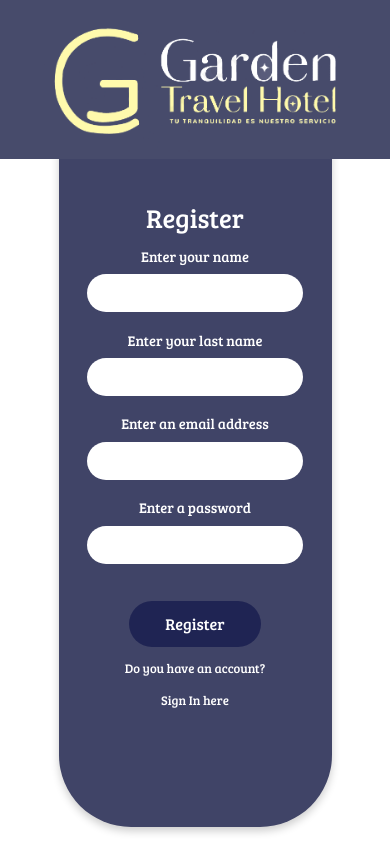
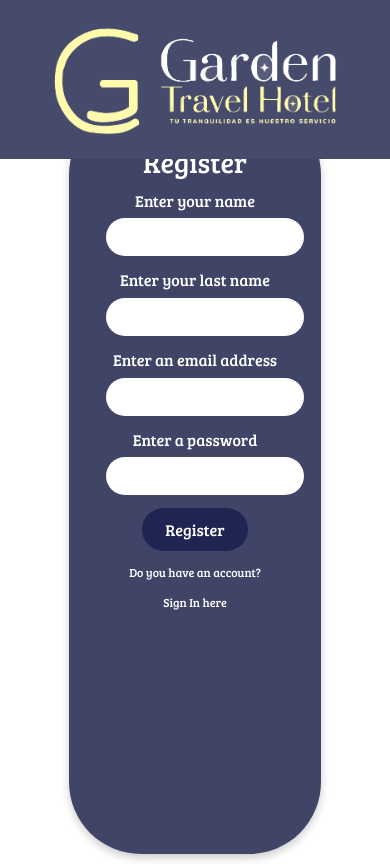
Before and after one commit to kvelasquez-2019504/Garden-Travel-Frontend, a React (Vite) app: page /auth in a window 390 px wide. Both pictures are taken after a click on the element "Sign In here". Built offline with nearby package versions, Linux system fonts and the light colour scheme.

Commit message:
Register is working

```diff
--- a/src/components/Logo.jsx
+++ b/src/components/Logo.jsx
@@ -2,7 +2,7 @@ import logo from '../assets/img/Logo-GardenTravelHotel-Login.svg'
 import logoMobile from '../assets/img/Logo-GardenTravelHotel-horizontal.png'
 import { useMediaQuery } from 'react-responsive'
 export const Logo = () => {
-    const isMobile = useMediaQuery({ query: '(max-width: 700px)' })
+    const isMobile = useMediaQuery({ query: '(max-width: 1024px)' })
     return (
         <img src={isMobile ? logoMobile : logo} alt="Logo" className='img-right' />
     )
--- a/src/pages/auth/authPage.css
+++ b/src/pages/auth/authPage.css
@@ -147,64 +147,73 @@
     background-color: #fff;
 }
 
-
-@media screen and (max-width: 700px) {
-
+@media (max-width: 1024px) {
     .container-login {
-        flex-direction: column-reverse;
+        flex-direction: column;
+        justify-content: center;
+        align-items: center;
+        padding: 20px;
     }
 
     .img-right {
-        display: table-column;
+        display: flex;
         width: 100%;
         height: auto;
     }
 
     .card {
-        width: 70%;
-        height: 60%;
-        display: flexbox;
+        width: 50%;
+        height: auto;
+        padding: 20px;
+        margin-top: 25%;
+    }
+
+    .container-login input,
+    .button-login {
+        width: 90%;
+    }
+}
+
+@media (max-width: 540px) {
+    .container-login {
+        flex-direction: column;
         justify-content: center;
+        align-items: center;
+        padding: 10px;
+    }
+
+    .img-right {
+        display: flex;
+        width: 100%;
+        height: auto;
+    }
+
+    .card {
+        width: 60%;
+        height: auto;
+        padding: 15px;
     }
 
     .card h1 {
-        font-size: 165%;
-        /* margin-top: 15%; */
+        font-size: 28px;
+    }
+
+    .container-login input,
+    .button-login {
+        width: 100%;
     }
 
     .container-lblInput-lbl {
-        font-size: 90%;
+        font-size: 16px;
     }
 
     .button-login {
-        width: 45%;
-        height: 15%;
-        font-size: 100%;
-        margin-top: 10%;
-    }
-}
-
-@media screen and (max-width: 200px) {
-    .card {
-        margin-top: 25%;
-        height: 62%;
-    }
-
-    .card h1 {
-        font-size: 350%;
-        /* margin-top: -5%; */
-    }
-
-    .container-lblInput-lbl {
-        font-size: 180%;
-    }
-
-    .button-login {
-        font-size: 180%;
-        margin-top: 3%;
+        height: auto;
+        padding: 10px;
+        font-size: 16px;
     }
 
     .switch-Register {
-        font-size: 95%;
+        font-size: 12px;
     }
 }
--- a/src/routes.jsx
+++ b/src/routes.jsx
@@ -2,7 +2,8 @@ import { AuthPage } from "./pages/auth";
 import { HotelesPage } from "./pages/hoteles/HotelesPage";
 const routes = [
     { path: '/auth', element: <AuthPage /> },
-    { path: '/*', element: <HotelesPage /> }
+    { path: '/*', element: <HotelesPage /> },
+    { path: '/hoteles', element: <HotelesPage />}
 ]
 
 export default routes;
--- a/src/shared/hooks/useRegister.jsx
+++ b/src/shared/hooks/useRegister.jsx
@@ -1,6 +1,7 @@
 import { useState } from 'react';
 import { register } from '../../services/api';
 import toast from 'react-hot-toast';
+import { useNavigate } from 'react-router-dom';
 
 export const useRegister = () => {
     const [usuario, setUsuario] = useState([]);
@@ -19,6 +20,7 @@ export const useRegister = () => {
             setUsuario([...usuario, response.data]);
             toast.success('User added successfully');
         }
+
         return response.data;
     };
 
```
Also changed, not shown: src/components/auth/Register.jsx (+6 -10 lines).
